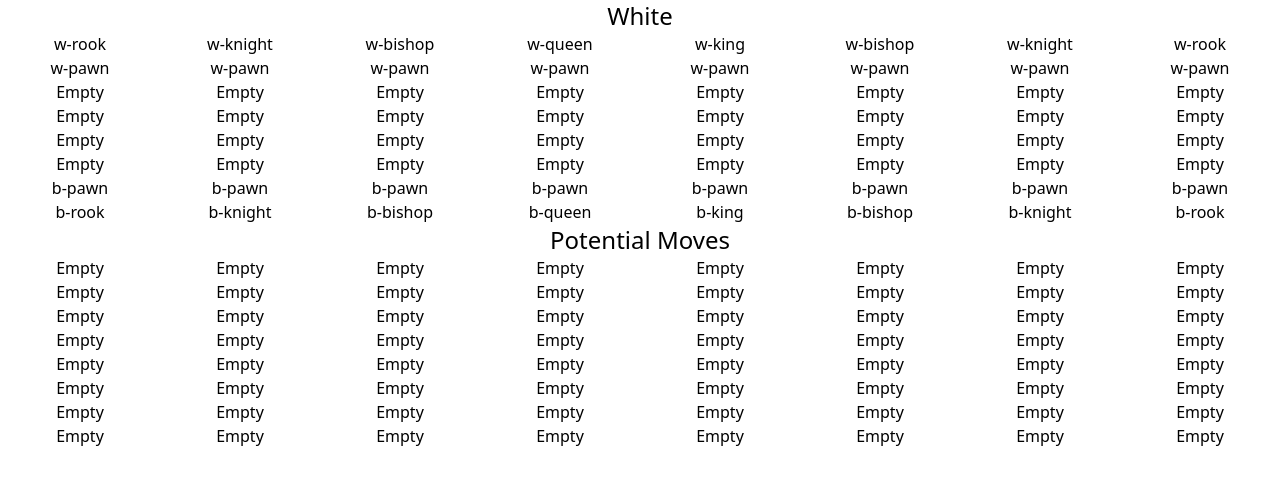
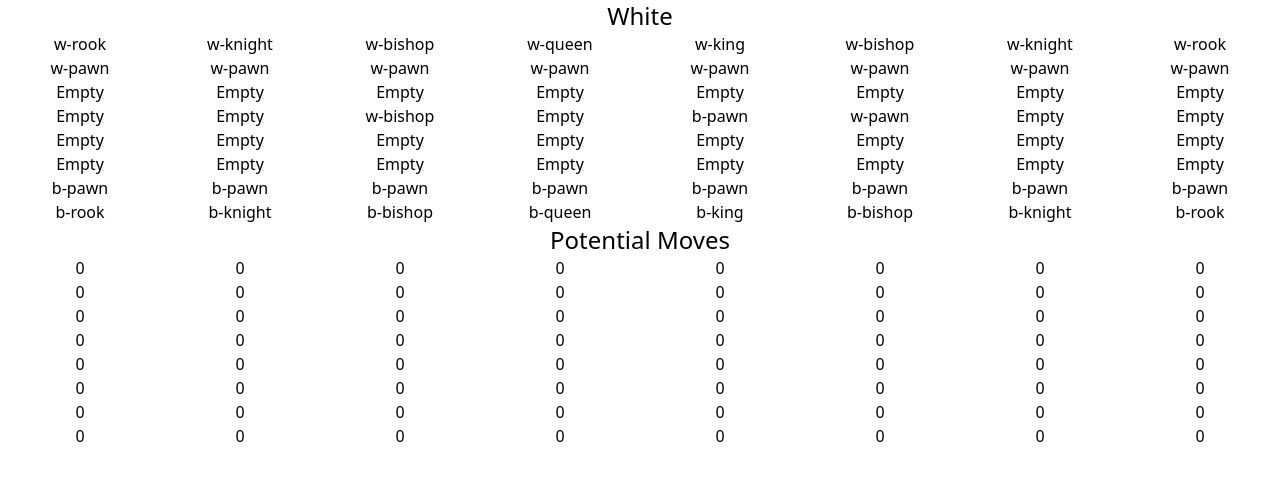
Before and after one commit to JihengNie/chess, a Next.js app in the folder chess/: page / in a window 1280 px wide. Shown: the top 484 px of the page. Built offline with nearby package versions, Linux system fonts and the light colour scheme.

Commit message:
Added in all moves for pieces

```diff
--- a/chess/pages/components/board.tsx
+++ b/chess/pages/components/board.tsx
@@ -56,8 +56,11 @@ class Board extends Component<BoardProps, MyState> {
     const xDirection = +currLocation[1]
     const pieceLocation = [yDirection, xDirection]
 
+    let potentialSpaces: any = []
+
     // Generating Potential Spaces for Knight
-    let potentialSpaces = [
+    if (piece === 'b-knight' || piece === 'w-knight') {
+      potentialSpaces = [
         checkCordsWithinBoard(yDirection - 2, xDirection + 1) ? [yDirection - 2, xDirection + 1] : null,
         checkCordsWithinBoard(yDirection - 1, xDirection + 2) ? [yDirection - 1, xDirection + 2] : null,
         checkCordsWithinBoard(yDirection + 1, xDirection + 2) ? [yDirection + 1, xDirection + 2] : null,
@@ -67,11 +70,81 @@ class Board extends Component<BoardProps, MyState> {
         checkCordsWithinBoard(yDirection + 1, xDirection - 2) ? [yDirection + 1, xDirection - 2] : null,
         checkCordsWithinBoard(yDirection + 2, xDirection - 1) ? [yDirection + 2, xDirection - 1] : null
       ]
+    } else if (piece === 'b-rook' || piece === 'w-rook') {
+      for (let i = 0; i < 8; i++) {
+        checkCordsWithinBoard(yDirection + i, xDirection) ? potentialSpaces.push([yDirection + i, xDirection]) : null
+        checkCordsWithinBoard(yDirection - i, xDirection) ? potentialSpaces.push([yDirection - i, xDirection]) : null
+        checkCordsWithinBoard(yDirection, xDirection + i) ? potentialSpaces.push([yDirection, xDirection + i]) : null
+        checkCordsWithinBoard(yDirection, xDirection - i) ? potentialSpaces.push([yDirection, xDirection - i]) : null
+      }
+    } else if (piece === 'w-bishop' || piece === 'b-bishop') {
+      for (let i = 0; i < 8; i++) {
+        checkCordsWithinBoard(yDirection + i, xDirection + i) ? potentialSpaces.push([yDirection + i, xDirection + i]) : null
+        checkCordsWithinBoard(yDirection - i, xDirection - i) ? potentialSpaces.push([yDirection - i, xDirection - i]) : null
+        checkCordsWithinBoard(yDirection + i, xDirection - i) ? potentialSpaces.push([yDirection + i, xDirection - i]) : null
+        checkCordsWithinBoard(yDirection - i, xDirection + i) ? potentialSpaces.push([yDirection - i, xDirection + i]) : null
+      }
+    } else if (piece === 'w-king' || piece === 'b-king') {
+      potentialSpaces = [
+        checkCordsWithinBoard(yDirection + 1, xDirection + 1) ? [yDirection + 1, xDirection + 1] : null,
+        checkCordsWithinBoard(yDirection - 1, xDirection - 1) ? [yDirection - 1, xDirection - 1] : null,
+        checkCordsWithinBoard(yDirection - 1, xDirection + 1) ? [yDirection - 1, xDirection + 1] : null,
+        checkCordsWithinBoard(yDirection + 1, xDirection - 1) ? [yDirection + 1, xDirection - 1] : null,
+
+        checkCordsWithinBoard(yDirection - 1, xDirection) ? [yDirection - 1, xDirection] : null,
+        checkCordsWithinBoard(yDirection + 1, xDirection) ? [yDirection + 1, xDirection] : null,
+        checkCordsWithinBoard(yDirection, xDirection + 1) ? [yDirection, xDirection + 1] : null,
+        checkCordsWithinBoard(yDirection, xDirection - 1) ? [yDirection, xDirection - 1] : null,
+      ]
+    } else if (piece === 'b-queen' || piece === 'w-queen') {
+      for (let i = 0; i < 8; i++) {
+        checkCordsWithinBoard(yDirection + i, xDirection) ? potentialSpaces.push([yDirection + i, xDirection]) : null
+        checkCordsWithinBoard(yDirection - i, xDirection) ? potentialSpaces.push([yDirection - i, xDirection]) : null
+        checkCordsWithinBoard(yDirection, xDirection + i) ? potentialSpaces.push([yDirection, xDirection + i]) : null
+        checkCordsWithinBoard(yDirection, xDirection - i) ? potentialSpaces.push([yDirection, xDirection - i]) : null
+        checkCordsWithinBoard(yDirection + i, xDirection + i) ? potentialSpaces.push([yDirection + i, xDirection + i]) : null
+        checkCordsWithinBoard(yDirection - i, xDirection - i) ? potentialSpaces.push([yDirection - i, xDirection - i]) : null
+        checkCordsWithinBoard(yDirection + i, xDirection - i) ? potentialSpaces.push([yDirection + i, xDirection - i]) : null
+        checkCordsWithinBoard(yDirection - i, xDirection + i) ? potentialSpaces.push([yDirection - i, xDirection + i]) : null
+      }
+    } else if (piece === 'b-pawn') {
+      potentialSpaces = [
+        checkCordsWithinBoard(yDirection - 2, xDirection) && yDirection === 6 ? [yDirection - 2, xDirection] : null,
+        checkCordsWithinBoard(yDirection - 1, xDirection) ? [yDirection - 1, xDirection] : null,
+        checkCordsWithinBoard(yDirection - 1, xDirection + 1) ? [yDirection - 1, xDirection + 1] : null,
+        checkCordsWithinBoard(yDirection - 1, xDirection - 1) ? [yDirection - 1, xDirection - 1] : null,
+      ]
+    } else if (piece === 'w-pawn') {
+      potentialSpaces = [
+        checkCordsWithinBoard(yDirection + 2, xDirection) && yDirection === 1 ? [yDirection + 2, xDirection] : null,
+        checkCordsWithinBoard(yDirection + 1, xDirection) ? [yDirection + 1, xDirection] : null,
+        checkCordsWithinBoard(yDirection + 1, xDirection + 1) ? [yDirection + 1, xDirection + 1] : null,
+        checkCordsWithinBoard(yDirection + 1, xDirection - 1) ? [yDirection + 1, xDirection - 1] : null,
+      ]
+    } else {
+      potentialSpaces = []
+    }
+
+    // Generating Potential Spaces for Rooks
     potentialSpaces = potentialSpaces.filter(n => n)
+
+    const newBoard = createNewArrayPotentialBoard()
+    if (potentialSpaces.length === 0) {
+      null
+    } else {
+      for (let index in potentialSpaces) {
+        const xCord = potentialSpaces[index]![1]
+        const yCord = potentialSpaces[index]![0]
+        newBoard[yCord][xCord] = 'Move'
+      }
+    }
+    newBoard[yDirection][xDirection] = 'Piece'
+
     this.setState({
       piece: piece,
       currentLocation: pieceLocation,
-      potentialSpaces: potentialSpaces })
+      potentialSpaces: potentialSpaces,
+      potentialBoard: newBoard })
   }
 
   render() {
@@ -129,13 +202,14 @@ function createNewArrayOfBoard() {
   const empty2 = [] = new Array(8).fill('Empty');
   const empty3 = [] = new Array(8).fill('Empty');
   const empty4 = [] = new Array(8).fill('Empty');
+  const testing = ['Empty', 'Empty', 'w-bishop', 'Empty', 'b-pawn', 'w-pawn', 'Empty', 'Empty', ]
   const whitePawn = [] = new Array(8).fill('w-pawn');
   const blackPawn = [] = new Array(8).fill('b-pawn');
   const arrayBoard = [
     ['w-rook', 'w-knight', 'w-bishop', 'w-queen', 'w-king', 'w-bishop', 'w-knight', 'w-rook',],
     whitePawn,
     empty1,
-    empty2,
+    testing,
     empty3,
     empty4,
     blackPawn,
@@ -145,14 +219,14 @@ function createNewArrayOfBoard() {
 }
 
 function createNewArrayPotentialBoard() {
-  const empty1 = [] = new Array(8).fill('Empty');
-  const empty2 = [] = new Array(8).fill('Empty');
-  const empty3 = [] = new Array(8).fill('Empty');
-  const empty4 = [] = new Array(8).fill('Empty');
-  const empty5 = [] = new Array(8).fill('Empty');
-  const empty6 = [] = new Array(8).fill('Empty');
-  const empty7 = [] = new Array(8).fill('Empty');
-  const empty8 = [] = new Array(8).fill('Empty');
+  const empty1 = [] = new Array(8).fill('0');
+  const empty2 = [] = new Array(8).fill('0');
+  const empty3 = [] = new Array(8).fill('0');
+  const empty4 = [] = new Array(8).fill('0');
+  const empty5 = [] = new Array(8).fill('0');
+  const empty6 = [] = new Array(8).fill('0');
+  const empty7 = [] = new Array(8).fill('0');
+  const empty8 = [] = new Array(8).fill('0');
   const arrayBoard = [
     empty1,
     empty2,
```
Lines whose indentation alone changed are shown as unchanged.
